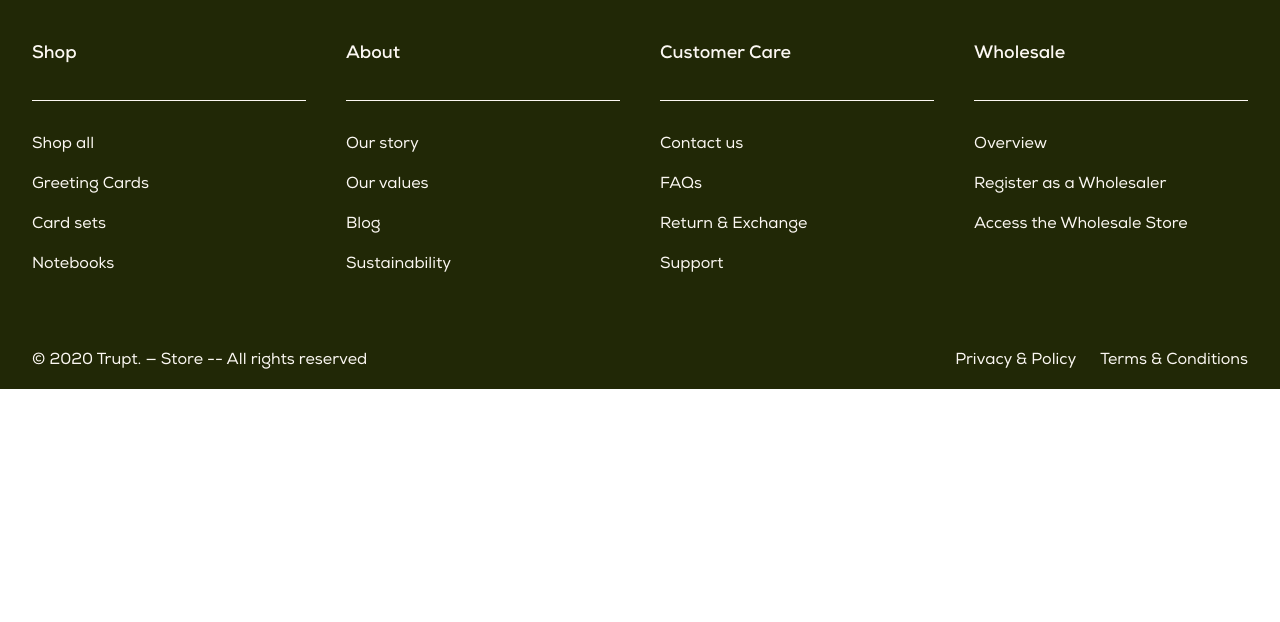
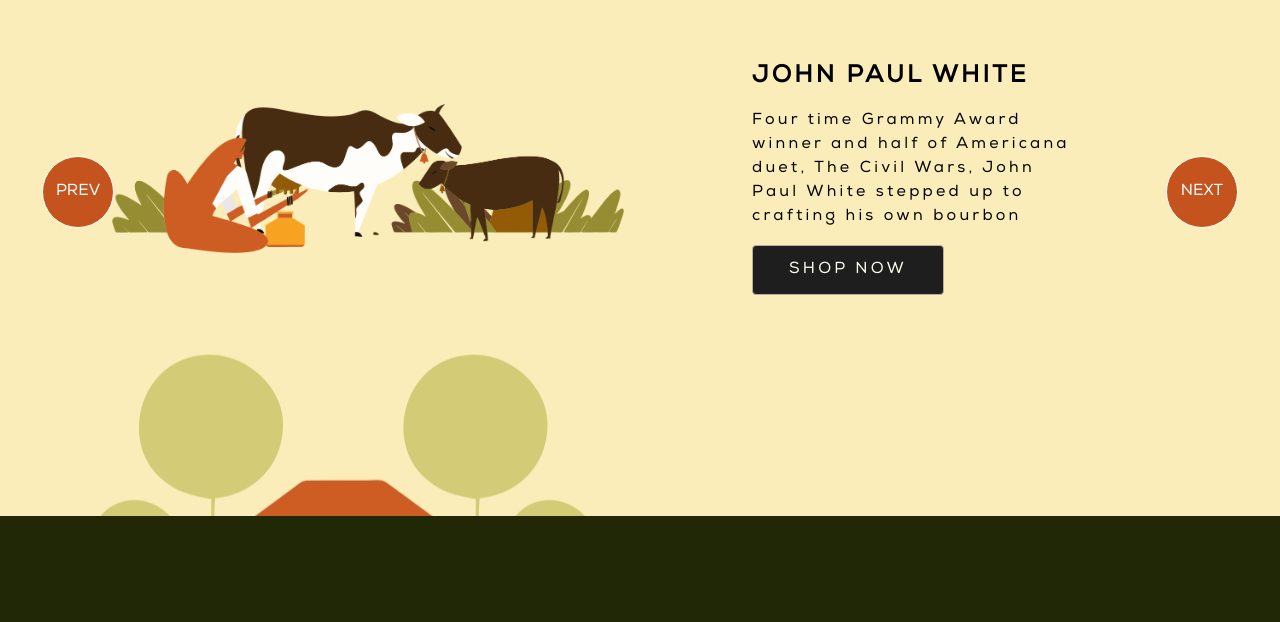
Before and after one commit to tnmy2426/trupt-frontend, a website: page public/index.html in a window 1280 px wide. Shown: the part 8617-9239 px from the top of the page. Before the commit the page ends 9006 px from the top, so only its background shows below. Drawn offline with nearby package versions, Linux system fonts and the light colour scheme.

Commit message:
Product slider added in homepaage.

```diff
--- a/public/index.html
+++ b/public/index.html
@@ -590,13 +590,80 @@
             </div>
          </section>
 
-         <!-- Password reset successful page -->
+         <!--Product Slider Section-->
+         <section class="product_slider_section">
+            <div class="container">
+               <div class="swiper ProductSwiper">
+                  <div class="swiper-wrapper">
+                     <div class="swiper-slide my-auto">
+                        <div class="product_slider_content">
+                           <div class="product_slider_img">
+                              <img src="./img/products/slide_1.png" alt="Banner" />
+                           </div>
+                           <div class="product_slider_details">
+                              <span>JOHN PAUL WHITE</span>
+                              <p>
+                                 Four time Grammy Award winner and half of Americana duet, The Civil Wars, John Paul White stepped
+                                 up to crafting his own bourbon
+                              </p>
+                              <a href="#" class="f_product_btn">Shop Now</a>
+                           </div>
+                        </div>
+                     </div>
 
-         <!--Mobile Number Verify-->
+                     <div class="swiper-slide my-auto">
+                        <div class="product_slider_content">
+                           <div class="product_slider_img">
+                              <img src="./img/products/slide_2.png" alt="Banner" />
+                           </div>
+                           <div class="product_slider_details">
+                              <span>JOHN PAUL WHITE</span>
+                              <p>
+                                 Four time Grammy Award winner and half of Americana duet, The Civil Wars, John Paul White stepped
+                                 up to crafting his own bourbon
+                              </p>
+                              <a href="#" class="f_product_btn">Shop Now</a>
+                           </div>
+                        </div>
+                     </div>
 
-         <!--Email ID Verify page-->
+                     <div class="swiper-slide my-auto">
+                        <div class="product_slider_content">
+                           <div class="product_slider_img">
+                              <img src="./img/products/slide_3.png" alt="Banner" />
+                           </div>
+                           <div class="product_slider_details">
+                              <span>JOHN PAUL WHITE</span>
+                              <p>
+                                 Four time Grammy Award winner and half of Americana duet, The Civil Wars, John Paul White stepped
+                                 up to crafting his own bourbon
+                              </p>
+                              <a href="#" class="f_product_btn">Shop Now</a>
+                           </div>
+                        </div>
+                     </div>
 
-         <!--Email Verify page with form-->
+                     <div class="swiper-slide my-auto">
+                        <div class="product_slider_content">
+                           <div class="product_slider_img">
+                              <img src="./img/products/slide_4.png" alt="Banner" />
+                           </div>
+                           <div class="product_slider_details">
+                              <span>JOHN PAUL WHITE</span>
+                              <p>
+                                 Four time Grammy Award winner and half of Americana duet, The Civil Wars, John Paul White stepped
+                                 up to crafting his own bourbon
+                              </p>
+                              <a href="#" class="f_product_btn">Shop Now</a>
+                           </div>
+                        </div>
+                     </div>
+                  </div>
+                  <div class="swiper-button-next hidden sm:flex">Next</div>
+                  <div class="swiper-button-prev hidden sm:flex">prev</div>
+               </div>
+            </div>
+         </section>
 
          <!-- Product Details Page -->
 
@@ -610,14 +677,6 @@
 
          <!--Review Section-->
       </main>
-
-      <!--User Order Dashboard Page-->
-
-      <!--User Info Dashboard Page-->
-
-      <!--User address Dashboard Page-->
-
-      <!--User address form Dashboard Page-->
 
       <!-- FOOTER SECTION -->
       <footer class="footer_section">
@@ -693,12 +752,6 @@
       <!-- JS -->
       <script src="./main.js"></script>
 
-      <!-- <script>
-         $(document).ready(function () {
-            $(".select_options").select2();
-         });
-      </script> -->
-
       <!-- Swiper JS -->
       <script src="https://unpkg.com/swiper/swiper-bundle.min.js"></script>
 
@@ -727,6 +780,18 @@
                prevEl: ".swiper-button-prev",
             },
          });
+
+         var swiper = new Swiper(".ProductSwiper", {
+            slidesPerView: 1,
+            spaceBetween: 0,
+            slidesPerGroup: 1,
+            loop: true,
+            loopFillGroupWithBlank: false,
+            navigation: {
+               nextEl: ".swiper-button-next",
+               prevEl: ".swiper-button-prev",
+            },
+         });
       </script>
    </body>
 </html>
--- a/src/input.css
+++ b/src/input.css
@@ -516,6 +516,38 @@
    @apply text-gray-600 mt-2;
 }
 
+.product_slider_section {
+   background-image: url("../img/banner/slider_bg.jpg");
+   /* background-repeat: no-repeat;
+   background-size: cover;
+   overflow-x: hidden; */
+   @apply py-36;
+}
+
+.product_slider_content {
+   @apply my-auto px-4 sm:px-20 grid grid-cols-1 gap-y-12 lg:grid-cols-2 lg:gap-y-0 lg:gap-x-8;
+}
+
+.product_slider_img {
+   @apply w-full m-auto;
+}
+
+.product_slider_img > img {
+   @apply block object-cover m-auto;
+}
+
+.product_slider_details {
+   @apply max-w-[320px] m-auto flex flex-col space-y-4;
+}
+
+.product_slider_details > span {
+   @apply font-semibold text-2xl;
+}
+
+.product_slider_details {
+   letter-spacing: 0.2rem;
+}
+
 /* ---------------------------- Footer Designs ---------------------------- */
 .footer_section {
    @apply bg-clr_primary text-clr_white;
```
Also changed, not shown: img/banner/slider_bg.jpg (added), public/img/banner/slider_bg.jpg (added), public/img/products/slide_1.png (added), public/img/products/slide_2.png (added), public/img/products/slide_3.png (added), public/img/products/slide_4.png (added), public/style.css.
